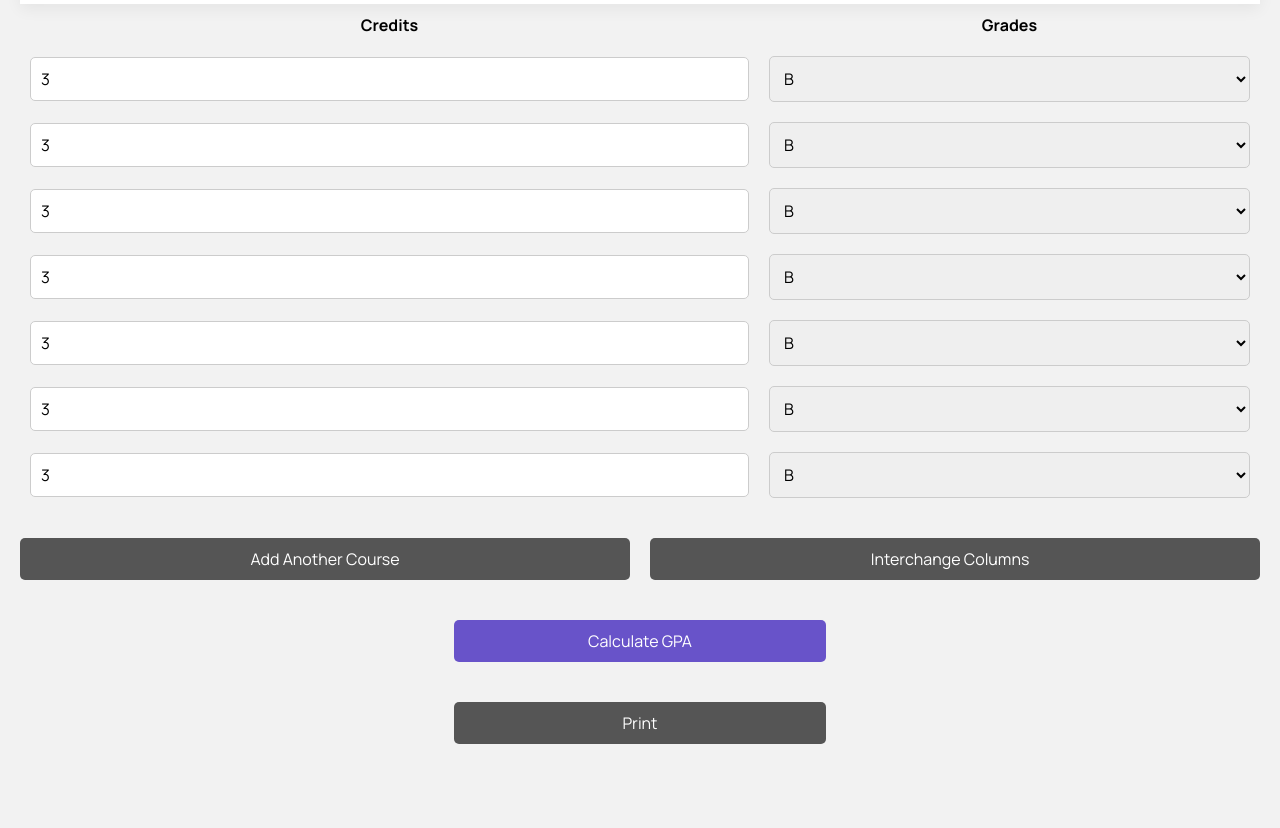
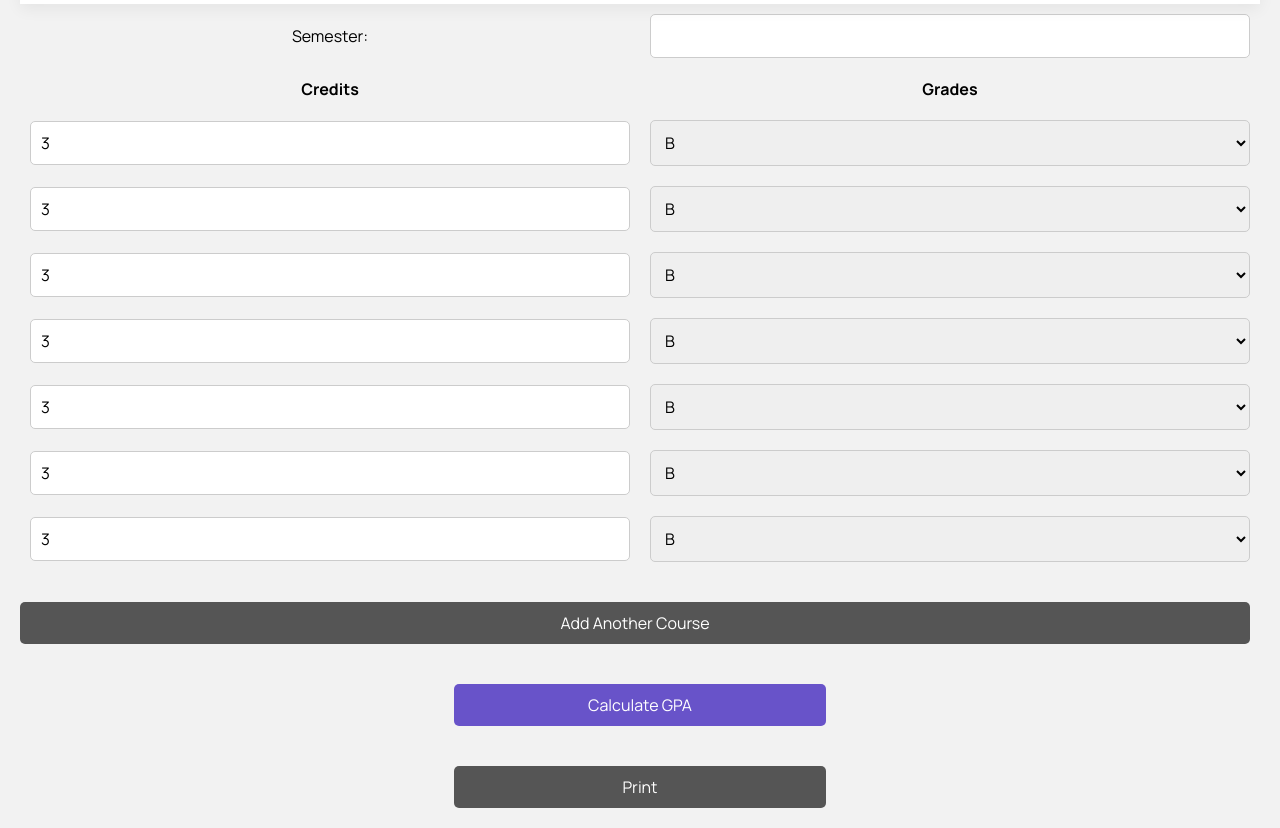
Before and after one commit to Saiyaswanth362/Estimate.exe, a plain HTML site: page index.html in a window 1280 px wide. Shown: the part 95-923 px from the top of the page. Before the commit the page ends 859 px from the top, so only its background shows below. Drawn offline with Linux system fonts and the light colour scheme.

Commit message:
Add files via upload

```diff
--- a/index.html
+++ b/index.html
@@ -144,12 +144,13 @@ h1 {
 #btncont{
     display: flex;
     flex-direction: row;
+    justify-content: space-evenly;
 }
 
 #addCourse{
     display: block;
   margin-top: 20px;
-  width: 40%;
+  width: 100%;
   background-color: #555555;
   color: white;
   border: none;
@@ -168,12 +169,11 @@ h1 {
 #interchangeColumnsButton{
     display: block;
   margin-top: 20px;
-  width: 40%;
+  width: 100%;
   background-color: #555555;
   color: white;
   border: none;
   padding: 10px;
-  padding-left: 0%;
   font-size: 16px;
   cursor: pointer;
   border-radius: 5px;
@@ -254,7 +254,10 @@ button:hover {
   }
 
   #addCourse,
-  #interchangeColumnsButton,
+  #interchangeColumnsButton{
+width: 100%;
+  }
+
   #printButton {
     width: 100%;
     margin-bottom: 10px;
@@ -269,6 +272,10 @@ button:hover {
   <section id="gpacal">
   <form id="gpaForm">
     <div><table id="courseTable">
+        <tr>
+            <td>Semester:</td>
+            <td><input type="number" step="0.1" name="extra"></td>
+          </tr>
       <tr>
         <td><b>Credits</b></td>
         <td><b>Grades</b></td>
@@ -396,11 +403,9 @@ button:hover {
     </table>
 </div>
 
-
-
-    <div id="side"><div id="btncont"><button type="button" id="addCourse">Add Another Course</button>
-
-    <button type="button" id="interchangeColumnsButton">Interchange Columns</button></div>
+    <div id="btncont">
+    <button type="button" id="addCourse">Add Another Course</button>
+    </div>
 
     <div id="btndiv3"><input type="submit" value="Calculate GPA" id="btn3"></div>
 
@@ -409,7 +414,6 @@ button:hover {
   <div id="result"></div>
 
   <div id="prtdiv"><button type="button" id="printButton">Print</button></div>
-</div>
   </section>
 
 
```
